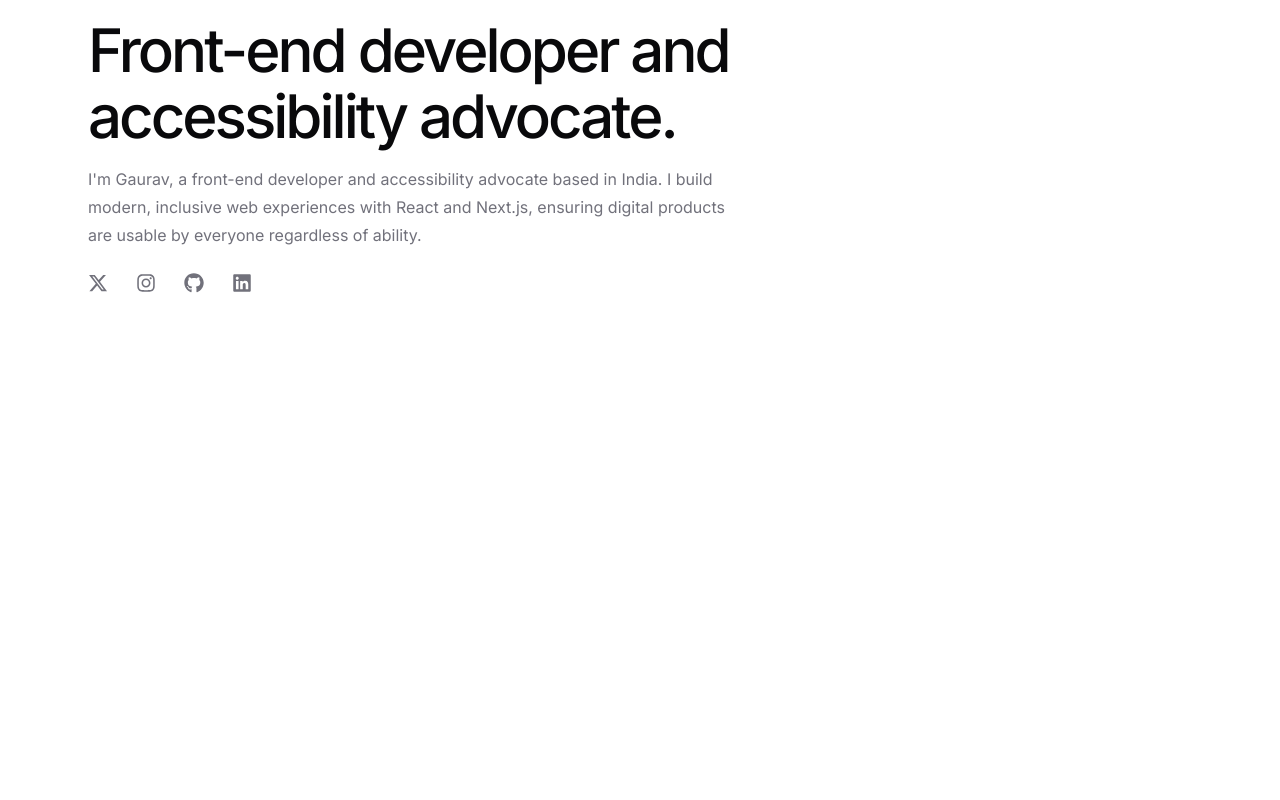
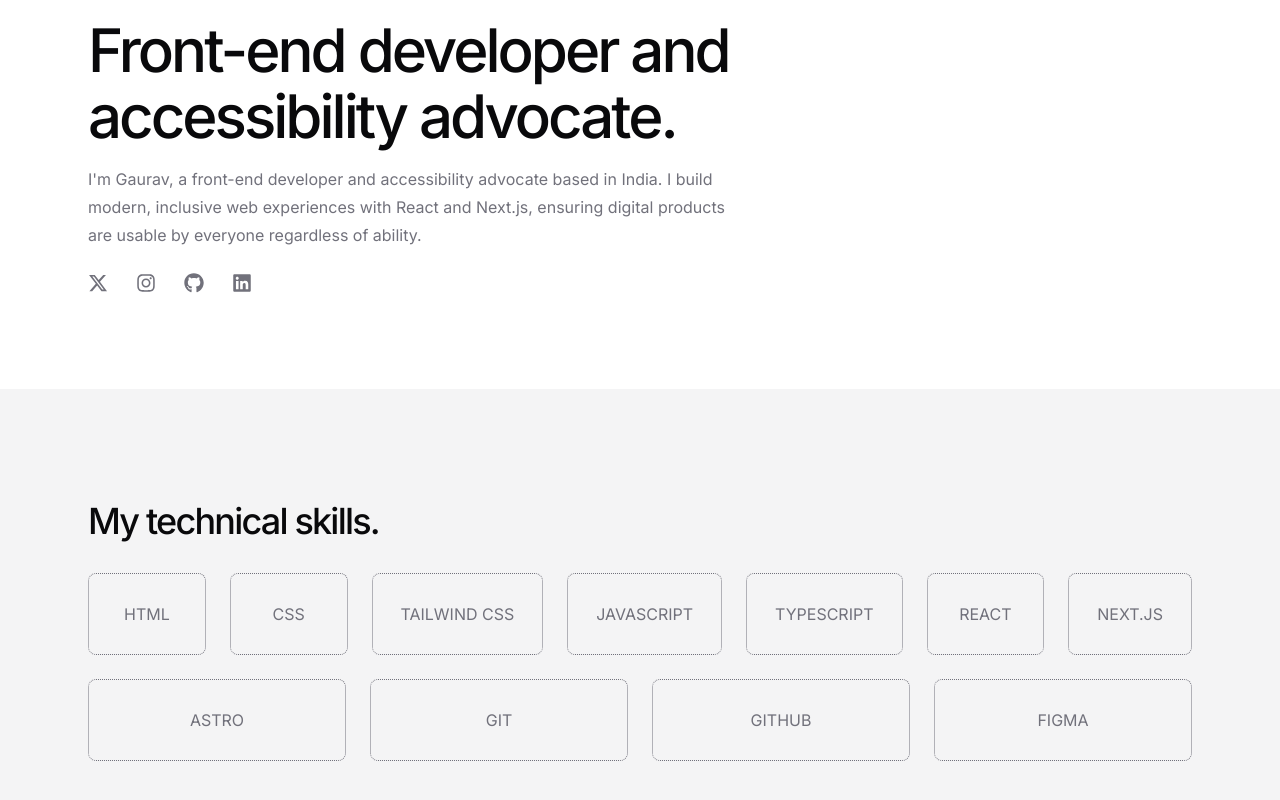
Before and after one commit to heygauravshukla/personal-portfolio, a Next.js app: page / in a window 1280 px wide. Shown: the part 236-1036 px from the top of the page. Before the commit the page ends 800 px from the top, so only its background shows below. Built offline with nearby package versions, Linux system fonts and the light colour scheme.

Commit message:
feat: add Skills section to homepage

```diff
--- a/app/page.tsx
+++ b/app/page.tsx
@@ -1,9 +1,11 @@
 import Hero from "@/components/hero";
+import Skills from "@/components/skills";
 
 export default function Home() {
   return (
     <>
       <Hero />
+      <Skills />
     </>
   );
 }
--- /dev/null
+++ b/components/skills.tsx
@@ -0,0 +1,39 @@
+import TypographyH2 from "@/components/typography-h2";
+import Wrapper from "@/components/wrapper";
+
+const skills: string[] = [
+  "HTML",
+  "CSS",
+  "Tailwind CSS",
+  "JavaScript",
+  "TypeScript",
+  "React",
+  "Next.js",
+  "Astro",
+  "Git",
+  "GitHub",
+  "Figma",
+];
+
+export default function Skills() {
+  return (
+    <section className="bg-muted @container py-20 md:py-28">
+      <Wrapper className="space-y-8">
+        <TypographyH2>My technical skills.</TypographyH2>
+
+        <ul className="flex flex-wrap gap-4 *:flex-1 @4xl:gap-6">
+          {skills.map((skill, index) => {
+            return (
+              <li
+                key={index}
+                className="text-muted-foreground border-muted-foreground min-w-fit rounded-md border border-dotted p-5 text-center uppercase @4xl:p-7"
+              >
+                {skill}
+              </li>
+            );
+          })}
+        </ul>
+      </Wrapper>
+    </section>
+  );
+}
```
